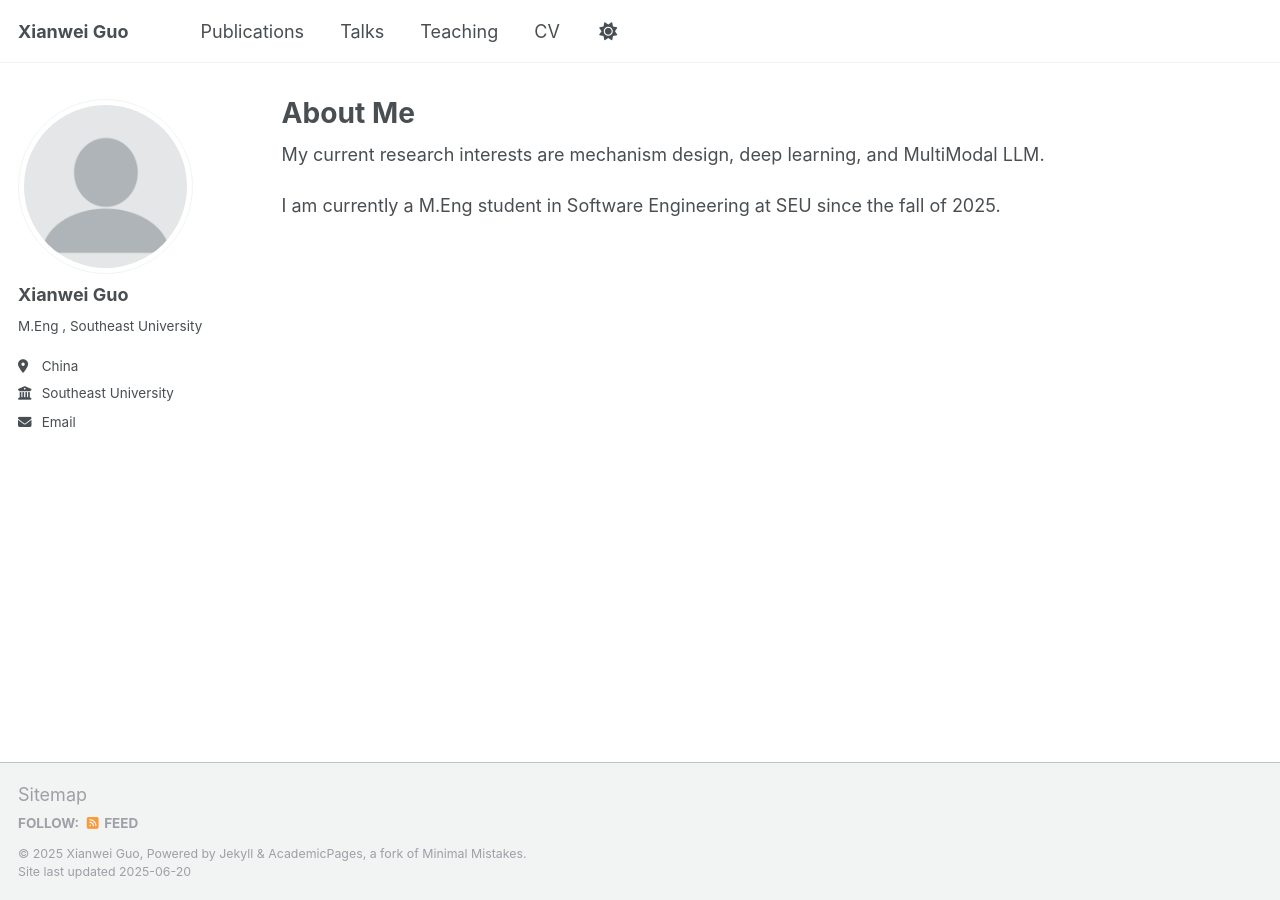
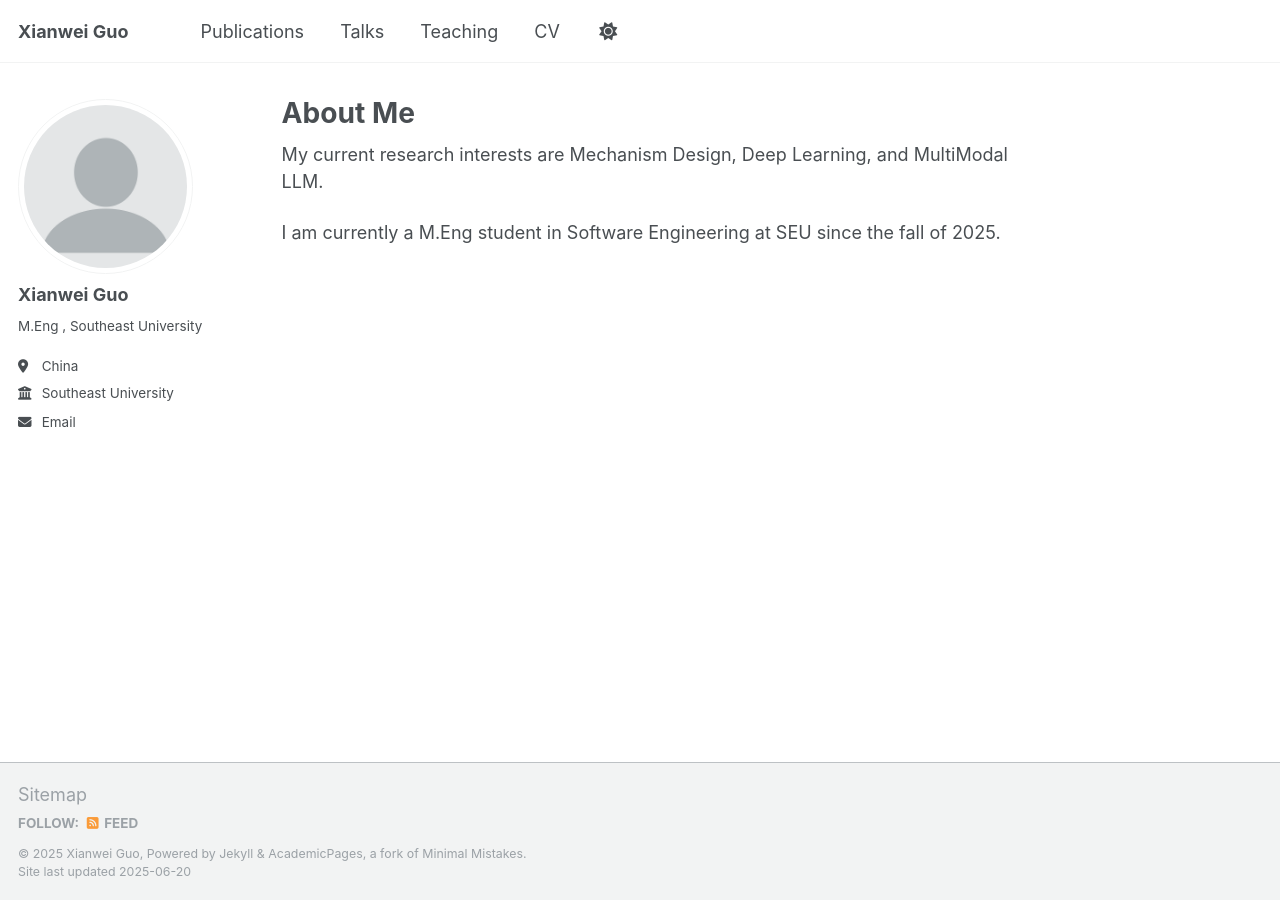
Before and after one commit to Nguxw/Nguxw.github.io, a Jekyll site: the page built from _pages/about.md, in a window 1280 px wide. Built offline with Jekyll 4.4.1, drawn with Linux system fonts in a browser that asks for light colours.

```diff
--- a/_pages/about.md
+++ b/_pages/about.md
@@ -7,6 +7,6 @@ redirect_from:
   - /about.html
 ---
 
-My current research interests are mechanism design, deep learning, and MultiModal LLM.
+My current research interests are Mechanism Design, Deep Learning, and MultiModal LLM.
 
 I am currently a M.Eng student in Software Engineering at SEU since the fall of 2025.
```
